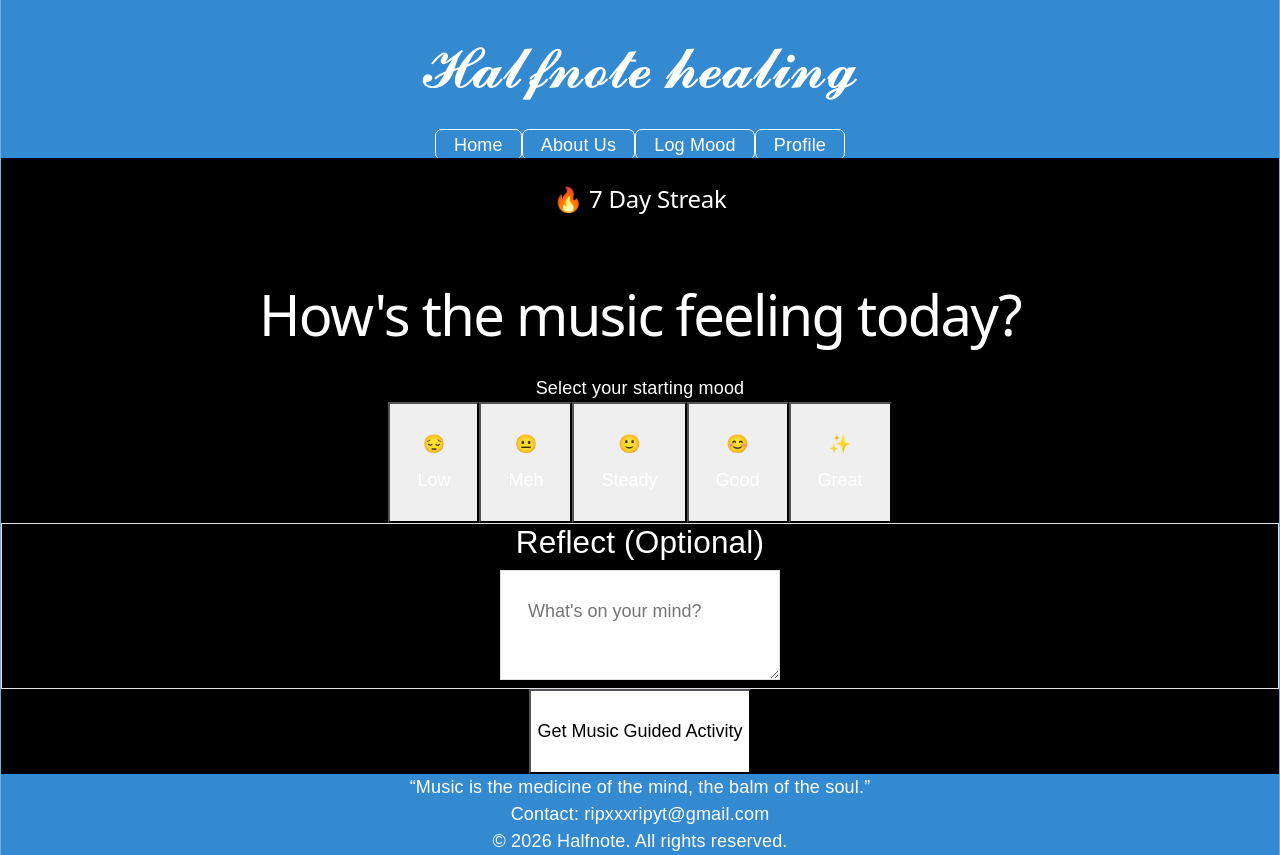
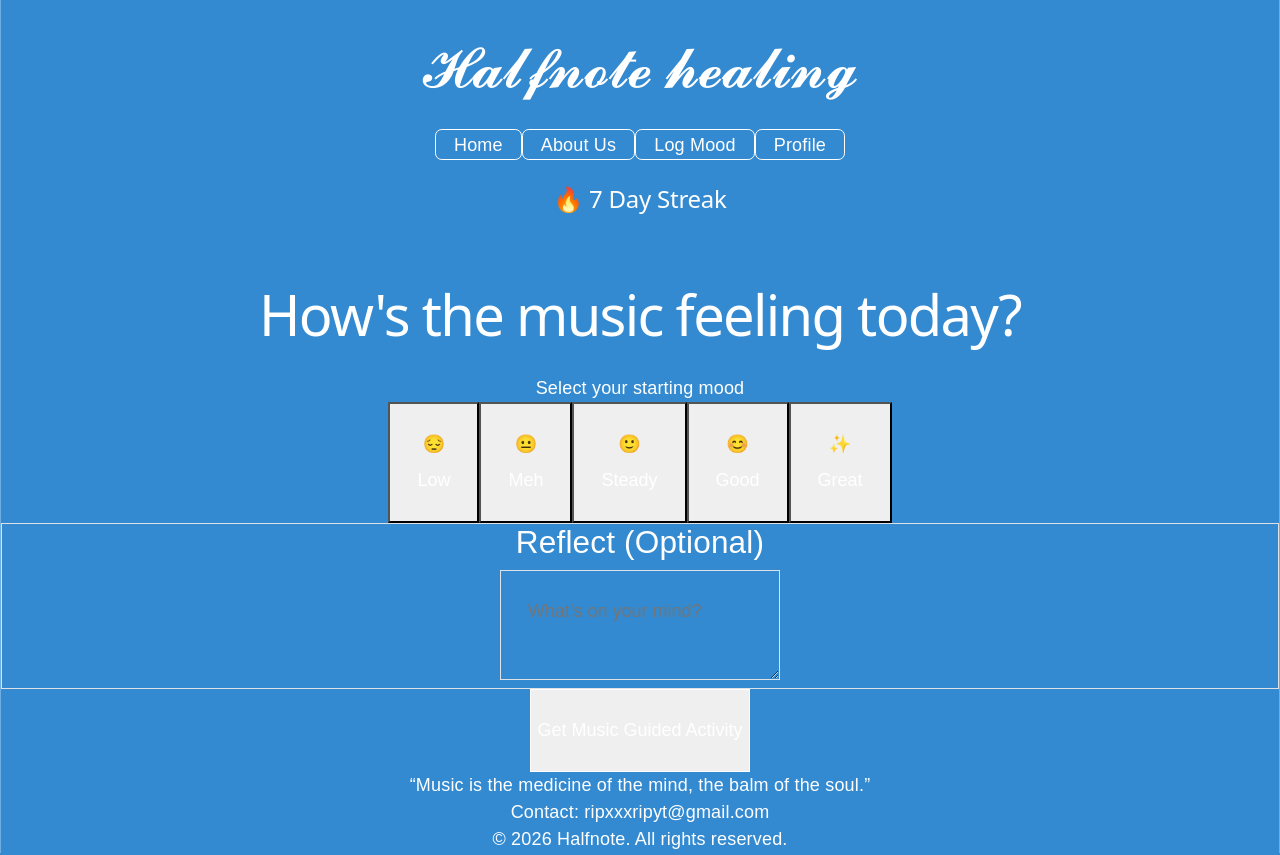
Before and after one commit to mahvelous-17/Halfnote, a React (Vite) app in the folder my-final-app/: page /log-mood in a window 1280 px wide. Built offline with nearby package versions, Linux system fonts and the light colour scheme.

Commit message:
transparent

```diff
--- a/my-final-app/src/pages/MoodEntry.jsx
+++ b/my-final-app/src/pages/MoodEntry.jsx
@@ -5,25 +5,24 @@ import MoodButton from "../components/MoodButton";
 function MoodEntry() {
   const [selectedMood, setSelectedMood] = useState("");
   const [note, setNote] = useState("");
-  const [streak] = useState(7); // Example streak number
+  const [streak] = useState(7);
 
   const handleCheckMood = () => {
     if (selectedMood === "") {
       alert("Please select a mood emoji first!");
     } else {
       alert(`Mood logged: ${selectedMood}. Loading your activity...`);
-      // Later this will lead to the next page
     }
   };
 
   return (
-    <div className="pt-20 min-h-screen bg-black text-white text-center">
+    <div className="pt-20 min-h-screen text-white text-center">
       {/* Streak Component */}
       <StreakCounter days={streak} />
 
       <div className="max-w-2xl mx-auto p-6">
         <h1 className="text-4xl font-bold mb-4">How's the music feeling today?</h1>
-        <p className="text-gray-400 mb-8">Select your starting mood</p>
+        <p className="text-gray-200 mb-8 opacity-80">Select your starting mood</p>
 
         {/*Mood Buttons */}
         <div className="grid grid-cols-3 md:grid-cols-5 gap-4">
@@ -35,10 +34,10 @@ function MoodEntry() {
         </div>
 
         {/*Reflection Box */}
-        <div className="mt-10 p-6 border border-zinc-800 rounded-2xl text-left">
-          <h3 className="text-lg font-semibold mb-2">Reflect (Optional)</h3>
+        <div className="mt-10 p-6 border border-white/20 rounded-2xl text-left bg-[#1a1a1a]">
+          <h3 className="text-lg font-semibold mb-2 text-white">Reflect (Optional)</h3>
           <textarea
-            className="w-full p-4 bg-zinc-900 border border-zinc-700 rounded-lg text-white outline-none focus:border-white"
+            className="w-full p-4 bg-transparent border border-white/10 rounded-lg text-white outline-none focus:border-white transition-all"
             placeholder="What's on your mind?"
             value={note}
             onChange={(e) => setNote(e.target.value)}
@@ -47,7 +46,7 @@ function MoodEntry() {
 
         <button
           onClick={handleCheckMood}
-          className="mt-10 px-10 py-4 bg-white text-black font-bold text-xl rounded-full hover:bg-zinc-300 transition"
+          className="mt-10 px-10 py-4 bg-[#1a1a1a] text-white border border-white font-bold text-xl rounded-lg hover:bg-white hover:text-black transition-all cursor-pointer"
         >
           Get Music Guided Activity
         </button>
```
